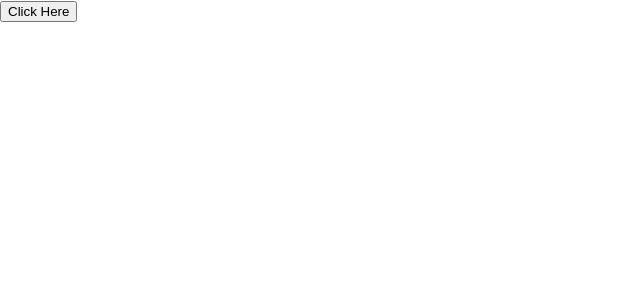
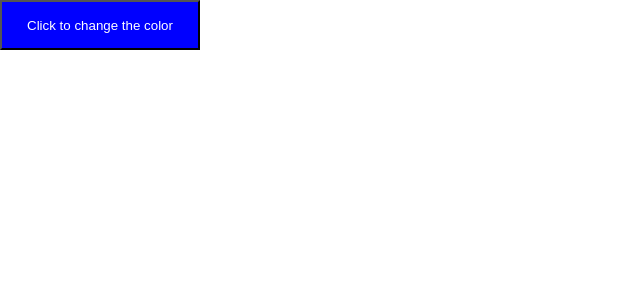
Before and after one commit to Scorpi35/DanpheIT_Screening_Task, a React (Create React App) app in the folder Solution_1/solution1-web-app/: page / in a window 1280 px wide. Shown: the top 300 px of the page, without its empty margins (0-640 px from the left). Built offline with nearby package versions, Linux system fonts and the light colour scheme.

Commit message:
Complete change color

```diff
--- a/Solution_1/solution1-web-app/src/App.js
+++ b/Solution_1/solution1-web-app/src/App.js
@@ -1,20 +1,60 @@
 import React, { Component } from "react"
-
 import "./App.css"
-
 import { connect } from "react-redux"
-
-import {
-  increaseCounter,
-  decreaseCounter,
-} from "./redux/Counter/counter.actions"
+import { increaseCounter, decreaseCounter } from "./redux/Counter/counter.actions"
 
 
 class App extends Component{
+
+  constructor(props){
+    super(props);
+    this.state = {
+      colors: ["red", "green", "blue", "black", "orange"],
+      rendered_color: ""
+    }
+
+    this.changeColor = this.changeColor.bind(this);
+    this.selectColor = this.selectColor.bind(this);
+  }
+
+  changeColor(){
+    this.selectColor();
+  }
+
+  selectColor(){
+    let colors = this.state.colors;
+    let rendered_color = this.state.rendered_color;
+    let render_color = colors[Math.floor(Math.random() * colors.length)];
+    if(rendered_color === "blue"){
+      render_color = "green"
+    }
+
+    this.setState({
+      rendered_color: render_color
+    })
+  }
+
+  componentDidMount(){
+    this.selectColor();
+  }
+
   render(){
+
+    let {rendered_color} = this.state;
+
     return(
       <div>
-        <button>Click Here</button>
+        <button
+          onClick={this.changeColor}
+          style={{backgroundColor: rendered_color,
+            cursor: "pointer",
+            height: "50px",
+            width: "200px",
+            color: "white"
+          }}
+        >
+          Click to change the color
+        </button>
       </div>
     )
   }
@@ -29,7 +69,6 @@ const mapStateToProps = state => {
 const mapDispatchToProps = dispatch => {
   return {
     increaseCounter: () => dispatch(increaseCounter()),
-
     decreaseCounter: () => dispatch(decreaseCounter()),
   }
 }
```
Also changed, not shown: 1 other file (tests, documents, lock files or other folders).
